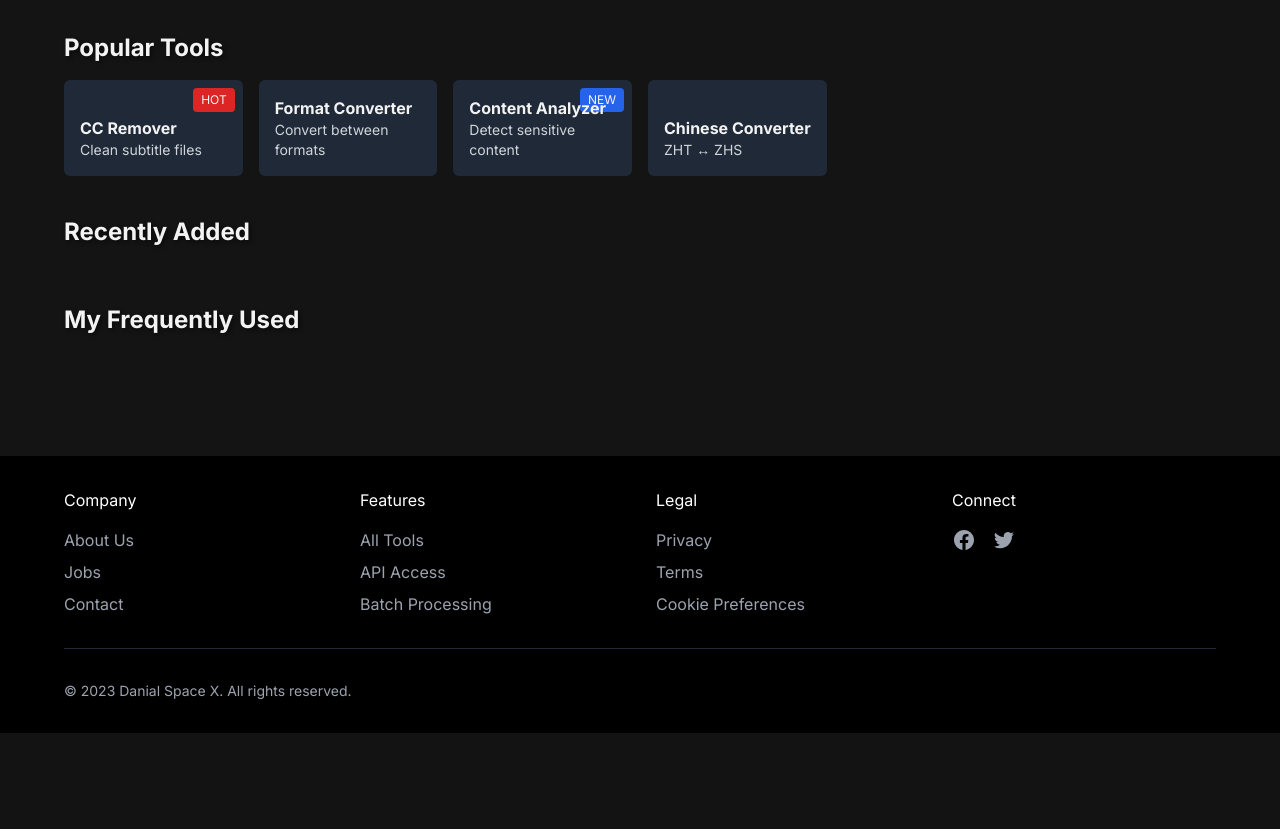
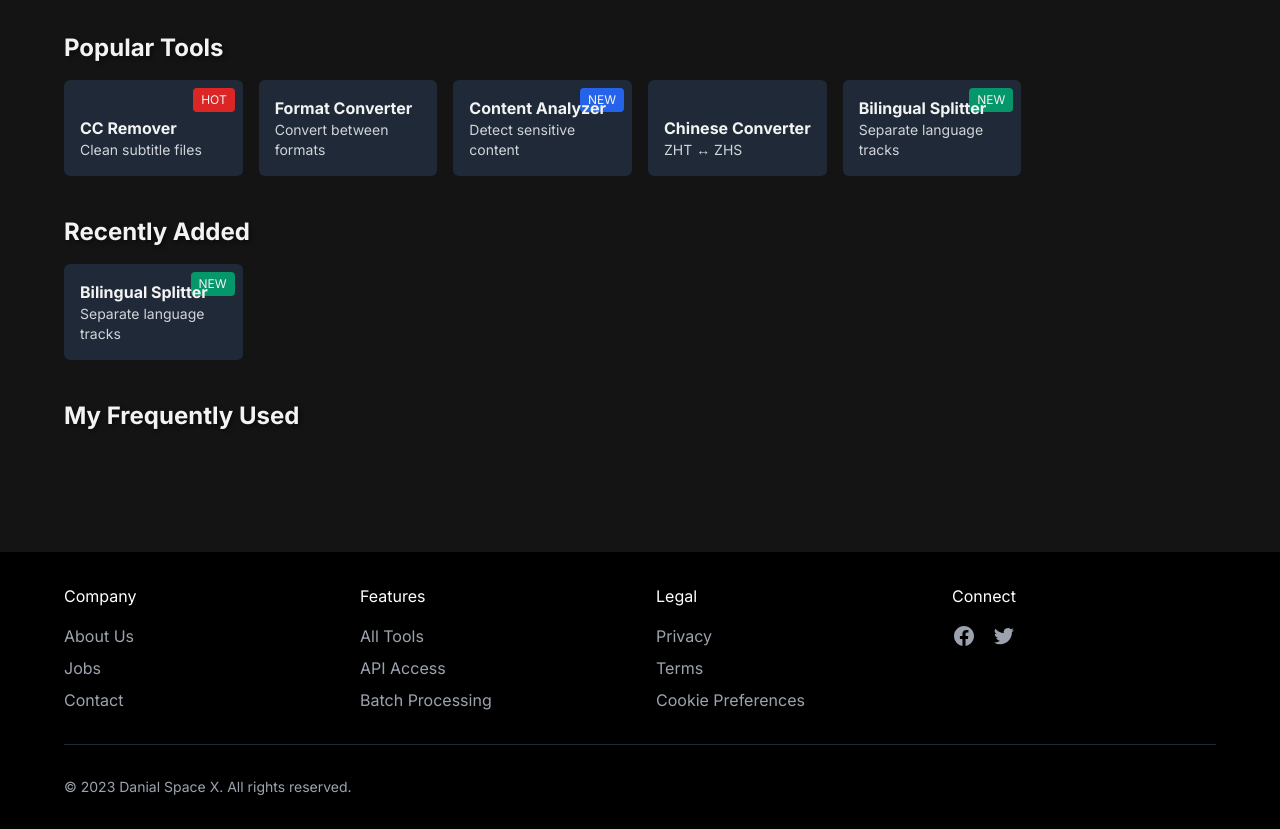
Before and after one commit to lokosmotos/Danialspacex, a Flask app: page / in a window 1280 px wide. Shown: the part 560-1389 px from the top of the page. Before the commit the page ends 1293 px from the top, so only its background shows below. Run offline with Flask 3, Linux system fonts and the light colour scheme.

Commit message:
Update index.html

```diff
--- a/templates/index.html
+++ b/templates/index.html
@@ -159,6 +159,15 @@
           </div>
         </a>
 
+        <!-- Bilingual Splitter -->
+        <a href="/bilingual-splitter" class="tool-card relative rounded-md overflow-hidden aspect-video bg-gray-800 flex items-end p-4">
+          <div class="relative z-10">
+            <h3 class="font-bold">Bilingual Splitter</h3>
+            <p class="text-sm text-gray-300">Separate language tracks</p>
+          </div>
+          <div class="absolute top-2 right-2 bg-green-600 text-xs px-2 py-1 rounded">NEW</div>
+        </a>
+
         <!-- More tool cards can be added here -->
       </div>
     </section>
@@ -167,7 +176,14 @@
     <section class="mb-10">
       <h2 class="row-title text-xl md:text-2xl font-bold mb-4">Recently Added</h2>
       <div class="grid grid-cols-2 md:grid-cols-4 lg:grid-cols-6 gap-4">
-        <!-- Add your newer tools here with "NEW" badges -->
+        <!-- Bilingual Splitter can also be featured here -->
+        <a href="/bilingual-splitter" class="tool-card relative rounded-md overflow-hidden aspect-video bg-gray-800 flex items-end p-4">
+          <div class="relative z-10">
+            <h3 class="font-bold">Bilingual Splitter</h3>
+            <p class="text-sm text-gray-300">Separate language tracks</p>
+          </div>
+          <div class="absolute top-2 right-2 bg-green-600 text-xs px-2 py-1 rounded">NEW</div>
+        </a>
       </div>
     </section>
 
```
